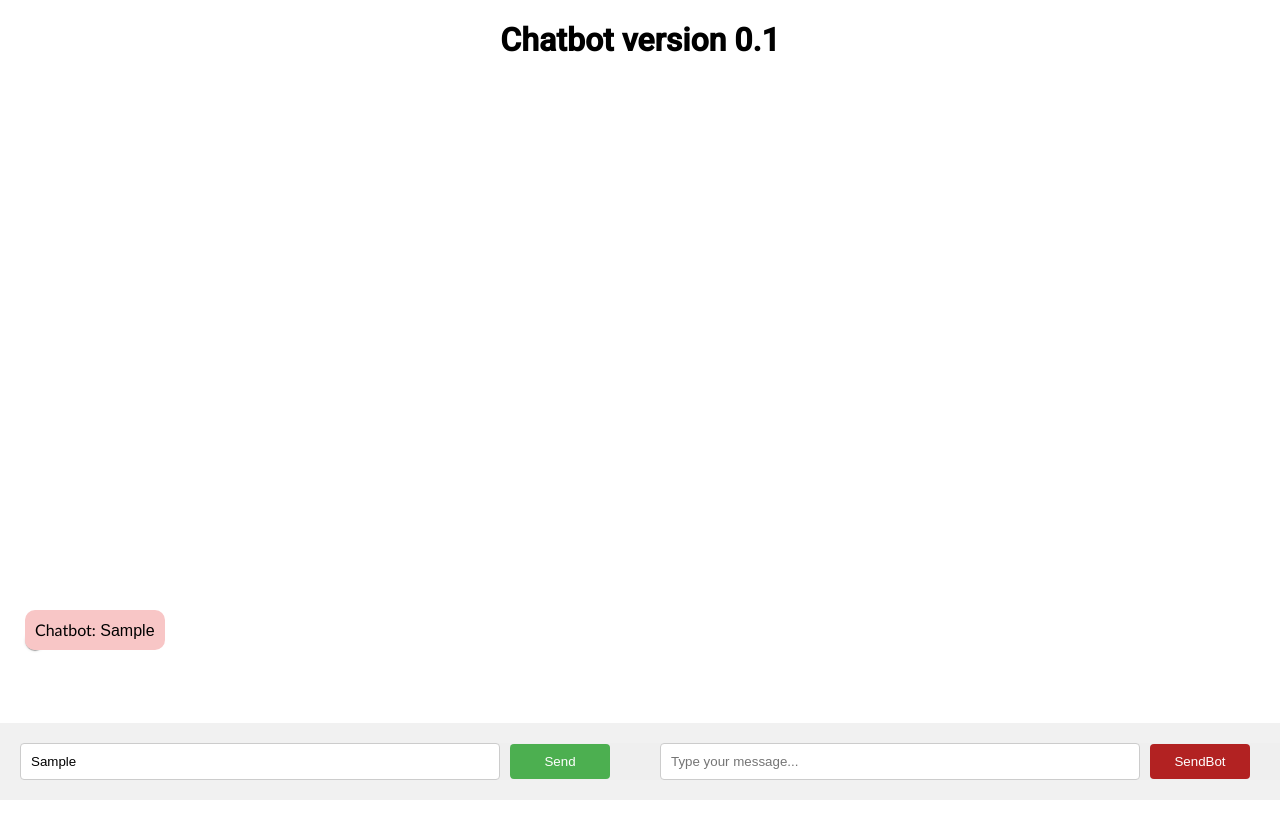
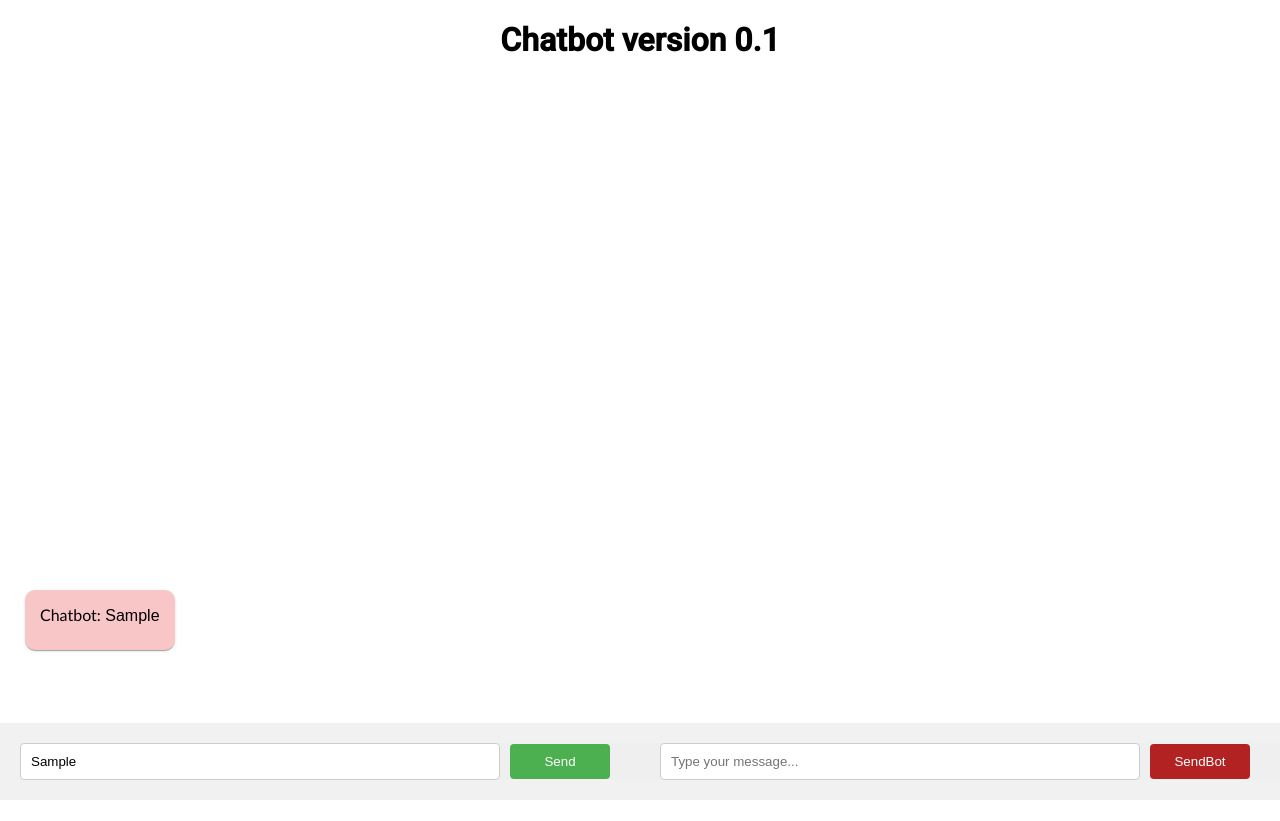
Before and after one commit to dtuanv/chatBotFE, an Angular app: page / in a window 1280 px wide. Both pictures are taken after typing "Sample", "Sample" into the empty fields and a click on the button "SendBot". Built offline with nearby package versions, Linux system fonts and the light colour scheme.

Commit message:
fixed styling of chat bot

```diff
--- a/src/chat-bot/chat-bot.component.css
+++ b/src/chat-bot/chat-bot.component.css
@@ -69,7 +69,7 @@
   font-family: 'Arial', sans-serif;
   margin-right: 10px;
 }
-.chat-messages-bot.empty {
+.chat-messages-bot.emptyBot {
   background-color: white;
   border-radius: 0;
   padding: 0
@@ -78,6 +78,6 @@
 .chat-message-bot {
   margin-bottom: 10px;
   padding: 5px;
-  background-color: #dcf8c6;
+  /*background-color: firebrick;*/
   border-radius: 5px;
 }
--- a/src/chat-bot/chat-bot.component.html
+++ b/src/chat-bot/chat-bot.component.html
@@ -3,21 +3,9 @@
     <div *ngFor="let message of messages" class="chat-message"> {{ message }}</div>
   </mat-card>
 
-  <mat-card [class.empty]="messagesBot.length === 0" class="chat-messages-bot">
-    <div *ngFor="let messageBot of messagesBot" class="chat-messages-bot"><span style="font-family: Gill Sans, sans-serif;">Chatbot:</span> {{ messageBot }}</div>
+  <mat-card [class.emptyBot]="messagesBot.length === 0" class="chat-messages-bot">
+    <div *ngFor="let messageBot of messagesBot" class="chat-message-bot"><span style="font-family: Gill Sans, sans-serif;">Chatbot:</span> {{ messageBot }}</div>
   </mat-card>
-
-<!--  <div class="chat-input">-->
-<!--    <input class="inputuser" type="text" (keyup.enter)="sendMessage()" placeholder="Type your message..." />-->
-<!--    <button (click)="sendMessage()">Send</button>-->
-<!--  </div>-->
-
-<!--  <div class="chat-input">-->
-<!--    <input class="inputbot" type="text" (keyup.enter)="sendMessage2()" placeholder="Type your message..." />-->
-<!--    <button style="background-color: firebrick" (click)="sendMessage2()">SendBot</button>-->
-<!--  </div>-->
-
-
 
   <div class="chat-input">
     <input class="input-user" type="text" (keyup.enter)="sendMessage()" placeholder="Type your message..." />
@@ -26,8 +14,6 @@
     <input class="input-bot" type="text" (keyup.enter)="sendMessage2()" placeholder="Type your message..." />
     <button style="background-color: firebrick" (click)="sendMessage2()">SendBot</button>
   </div>
-
-
 </div>
 
 
--- a/src/chat-bot/chat-bot.component.ts
+++ b/src/chat-bot/chat-bot.component.ts
@@ -18,7 +18,7 @@ export class ChatBotComponent {
   sendMessage() {
     const inputElement = document.querySelector('.input-user');
     if (inputElement instanceof HTMLInputElement && inputElement.value.trim() !== '') {
-      this.messages.unshift(inputElement.value.trim());
+      this.messages.push(inputElement.value.trim());
       inputElement.value = '';
     }
   }
@@ -26,7 +26,7 @@ export class ChatBotComponent {
   sendMessage2() {
     const inputElement = document.querySelector('.input-bot');
     if (inputElement instanceof HTMLInputElement && inputElement.value.trim() !== '') {
-      this.messagesBot.unshift(inputElement.value.trim());
+      this.messagesBot.push(inputElement.value.trim());
       inputElement.value = '';
     }
   }
```
